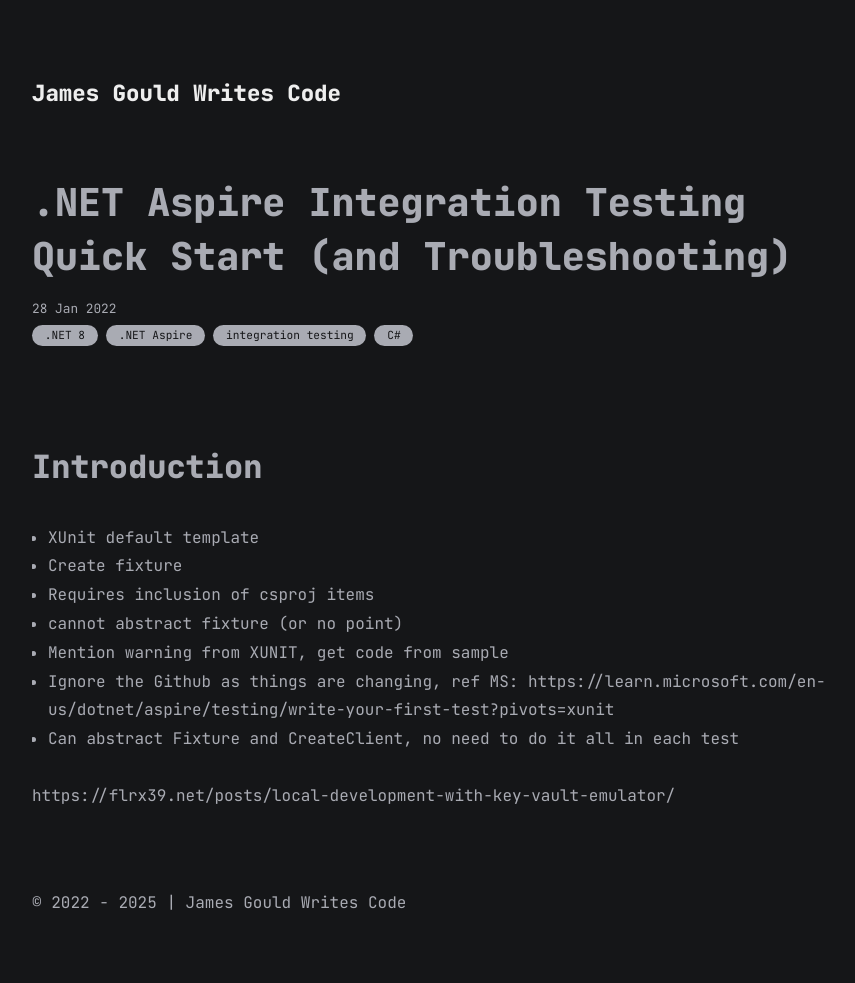
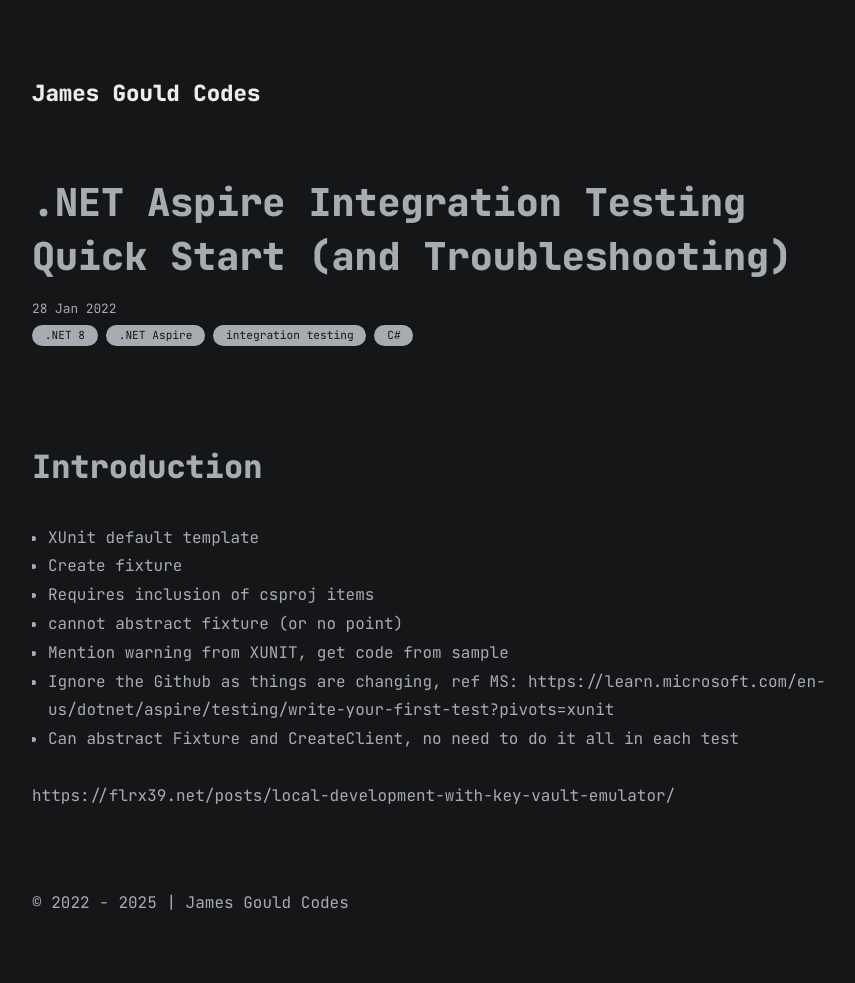
Before and after one commit to james-gould/PersonalBlog, a Jekyll site: the page built from all_collections/pending/2025-15-08-NET-Aspire-Integration-Testing-Troubleshooting.md, in a window 1280 px wide. Shown: the whole page, without its empty margins (183-1038 px from the left). Built offline with Jekyll 4.4.1, drawn with Linux system fonts in a browser that asks for light colours.

Commit message:
Changed title

```diff
--- a/_config.yml
+++ b/_config.yml
@@ -1,4 +1,4 @@
-title: James Gould Writes Code
+title: James Gould Codes
 markdown: kramdown
 url: "https://jamesgould.dev"
 baseurl: ""
```
